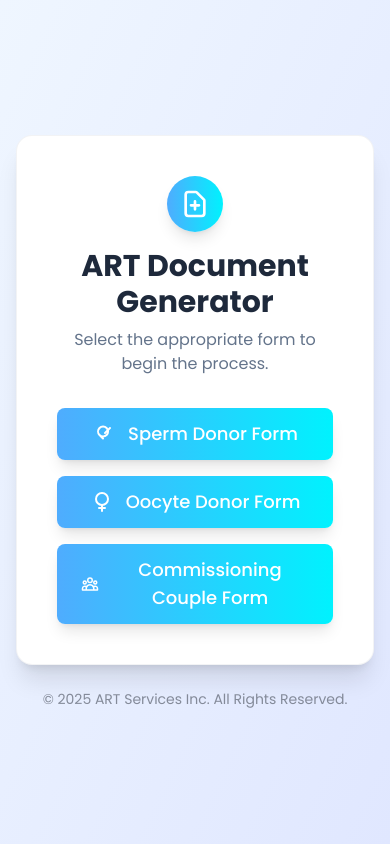
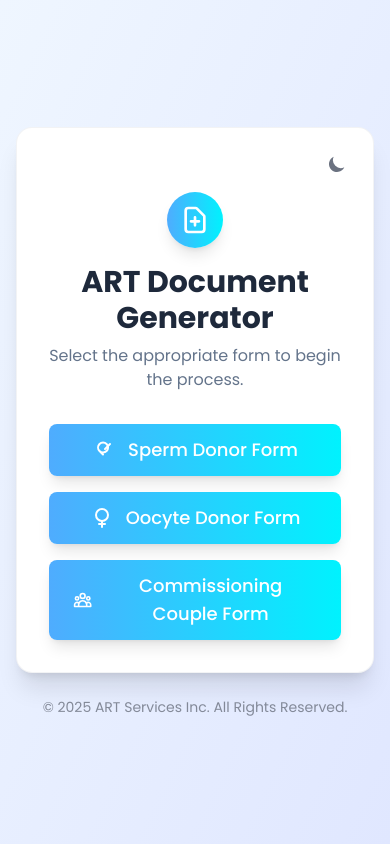
Before and after one commit to sumanthd032/doc-generator, a Flask app: page / in a window 390 px wide. Run offline with Flask 3, Linux system fonts and the light colour scheme; parts of the project's set-up code (start-up, migrations or seed data) failed here and were passed over; some libraries are stand-ins or nearby versions.

Commit message:
add dark mode toggle

```diff
--- a/templates/home.html
+++ b/templates/home.html
@@ -1,4 +1,5 @@
 <!DOCTYPE html>
+<!-- The 'dark' class will be toggled here by JavaScript -->
 <html lang="en">
 <head>
     <meta charset="UTF-8">
@@ -13,13 +14,33 @@
         .bg-custom-gradient {
             background-image: linear-gradient(to right, #4facfe, #00f2fe);
         }
+        /* Custom styles for the toggle switch's sliding circle */
+        .toggle-checkbox:checked {
+            right: 0;
+            border-color: #68D391; /* Green border when checked */
+        }
+        .toggle-checkbox:checked + .toggle-label {
+            background-color: #4A5568; /* Darker background for the track when on */
+        }
     </style>
 </head>
-<body class="bg-gradient-to-br from-blue-50 to-indigo-100 min-h-screen flex flex-col items-center justify-center p-4">
+<!-- ENHANCEMENT: Added dark mode classes for background and transition -->
+<body class="bg-gradient-to-br from-blue-50 to-indigo-100 min-h-screen flex flex-col items-center justify-center p-4 transition-colors duration-300 dark:bg-slate-900 dark:from-gray-900 dark:to-slate-800">
 
-    <div class="bg-white rounded-2xl shadow-xl p-10 max-w-md w-full border border-gray-200/50">
+    <!-- ENHANCEMENT: Added dark mode classes for card background, border, and transition -->
+    <div class="bg-white rounded-2xl shadow-xl p-8 sm:p-10 max-w-md w-full border border-gray-200/50 transition-colors duration-300 dark:bg-slate-800 dark:border-gray-700 relative">
 
-        <div class="flex justify-center mb-4">
+        <!-- NEW: Dark Mode Toggle -->
+        <div class="absolute top-4 right-4">
+            <button id="theme-toggle" type="button" class="text-gray-500 dark:text-gray-400 hover:bg-gray-100 dark:hover:bg-gray-700 focus:outline-none focus:ring-4 focus:ring-gray-200 dark:focus:ring-gray-700 rounded-lg text-sm p-2.5">
+                <!-- Sun Icon (for switching to light mode) -->
+                <svg id="theme-toggle-light-icon" class="hidden w-5 h-5" fill="currentColor" viewBox="0 0 20 20" xmlns="http://www.w3.org/2000/svg"><path d="M10 2a1 1 0 011 1v1a1 1 0 11-2 0V3a1 1 0 011-1zm4 8a4 4 0 11-8 0 4 4 0 018 0zm-.464 4.95l.707.707a1 1 0 001.414-1.414l-.707-.707a1 1 0 00-1.414 1.414zm2.12-10.607a1 1 0 010 1.414l-.706.707a1 1 0 11-1.414-1.414l.707-.707a1 1 0 011.414 0zM17 11a1 1 0 100-2h-1a1 1 0 100 2h1zm-7 4a1 1 0 011 1v1a1 1 0 11-2 0v-1a1 1 0 011-1zM5.05 5.05A1 1 0 003.636 6.464l.707.707a1 1 0 001.414-1.414l-.707-.707zM3 11a1 1 0 100-2H2a1 1 0 100 2h1zM6.464 16.364l-.707.707a1 1 0 001.414 1.414l.707-.707a1 1 0 00-1.414-1.414z"></path></svg>
+                <!-- Moon Icon (for switching to dark mode) -->
+                <svg id="theme-toggle-dark-icon" class="hidden w-5 h-5" fill="currentColor" viewBox="0 0 20 20" xmlns="http://www.w3.org/2000/svg"><path d="M17.293 13.293A8 8 0 016.707 2.707a8.001 8.001 0 1010.586 10.586z"></path></svg>
+            </button>
+        </div>
+
+        <div class="flex justify-center mb-4 mt-8 sm:mt-0">
             <div class="bg-custom-gradient p-3 rounded-full shadow-lg">
                 <svg xmlns="http://www.w3.org/2000/svg" class="h-8 w-8 text-white" fill="none" viewBox="0 0 24 24" stroke="currentColor" stroke-width="2">
                     <path stroke-linecap="round" stroke-linejoin="round" d="M9 13h6m-3-3v6m5 5H7a2 2 0 01-2-2V5a2 2 0 012-2h5.586a1 1 0 01.707.293l5.414 5.414a1 1 0 01.293.707V19a2 2 0 01-2 2z" />
@@ -27,18 +48,19 @@
             </div>
         </div>
 
-        <h1 class="text-3xl font-bold text-center text-slate-800 mb-2">
+        <!-- ENHANCEMENT: Added dark mode class for heading text -->
+        <h1 class="text-3xl font-bold text-center text-slate-800 mb-2 transition-colors duration-300 dark:text-white">
             ART Document Generator
         </h1>
 
-        <p class="text-center text-slate-500 mb-8">Select the appropriate form to begin the process.</p>
+        <!-- ENHANCEMENT: Added dark mode class for paragraph text -->
+        <p class="text-center text-slate-500 mb-8 transition-colors duration-300 dark:text-slate-400">Select the appropriate form to begin the process.</p>
 
         <div class="space-y-4">
             <a href="/sperm" class="block">
                 <button class="w-full bg-custom-gradient text-white font-medium py-3 px-6 rounded-lg shadow-lg hover:shadow-xl transform hover:scale-105 hover:brightness-110 transition-all duration-300 ease-in-out text-lg flex items-center justify-center space-x-3">
                     <svg xmlns="http://www.w3.org/2000/svg" class="h-6 w-6" fill="none" viewBox="0 0 24 24" stroke="currentColor" stroke-width="2">
-                        <path stroke-linecap="round" stroke-linejoin="round" d="M11 16.5l-3.5-3.5m0 0a5 5 0 100-7 5 5 0 000 7z" />
-                        <path stroke-linecap="round" stroke-linejoin="round" d="M18 6l-5 5" />
+                        <path stroke-linecap="round" stroke-linejoin="round" d="M11 16.5l-3.5-3.5m0 0a5 5 0 100-7 5 5 0 000 7z" /><path stroke-linecap="round" stroke-linejoin="round" d="M18 6l-5 5" />
                     </svg>
                     <span>Sperm Donor Form</span>
                 </button>
@@ -47,8 +69,7 @@
             <a href="/oocyte" class="block">
                 <button class="w-full bg-custom-gradient text-white font-medium py-3 px-6 rounded-lg shadow-lg hover:shadow-xl transform hover:scale-105 hover:brightness-110 transition-all duration-300 ease-in-out text-lg flex items-center justify-center space-x-3">
                     <svg xmlns="http://www.w3.org/2000/svg" class="h-6 w-6" fill="none" viewBox="0 0 24 24" stroke="currentColor" stroke-width="2">
-                      <path stroke-linecap="round" stroke-linejoin="round" d="M12 15a6 6 0 100-12 6 6 0 000 12z" />
-                      <path stroke-linecap="round" stroke-linejoin="round" d="M12 15v6m-3-3h6" />
+                      <path stroke-linecap="round" stroke-linejoin="round" d="M12 15a6 6 0 100-12 6 6 0 000 12z" /><path stroke-linecap="round" stroke-linejoin="round" d="M12 15v6m-3-3h6" />
                     </svg>
                     <span>Oocyte Donor Form</span>
                 </button>
@@ -65,9 +86,50 @@
         </div>
     </div>
 
-    <footer class="text-center mt-6 text-sm text-gray-500/80">
+    <!-- ENHANCEMENT: Added dark mode class for footer text -->
+    <footer class="text-center mt-6 text-sm text-gray-500/80 transition-colors duration-300 dark:text-gray-400">
         <p>&copy; 2025 ART Services Inc. All Rights Reserved.</p>
     </footer>
 
+    <!-- NEW: JavaScript for Dark Mode Toggle -->
+    <script>
+        const themeToggleDarkIcon = document.getElementById('theme-toggle-dark-icon');
+        const themeToggleLightIcon = document.getElementById('theme-toggle-light-icon');
+        const themeToggleButton = document.getElementById('theme-toggle');
+
+        // Function to apply the theme
+        const applyTheme = (theme) => {
+            if (theme === 'dark') {
+                document.documentElement.classList.add('dark');
+                themeToggleLightIcon.classList.remove('hidden');
+                themeToggleDarkIcon.classList.add('hidden');
+                localStorage.setItem('theme', 'dark');
+            } else {
+                document.documentElement.classList.remove('dark');
+                themeToggleLightIcon.classList.add('hidden');
+                themeToggleDarkIcon.classList.remove('hidden');
+                localStorage.setItem('theme', 'light');
+            }
+        };
+
+        // Check for saved theme in localStorage or user's system preference
+        const savedTheme = localStorage.getItem('theme');
+        const systemPrefersDark = window.matchMedia('(prefers-color-scheme: dark)').matches;
+
+        if (savedTheme) {
+            applyTheme(savedTheme);
+        } else if (systemPrefersDark) {
+            applyTheme('dark');
+        } else {
+            applyTheme('light');
+        }
+
+        // Add event listener to the toggle button
+        themeToggleButton.addEventListener('click', () => {
+            const isDarkMode = document.documentElement.classList.contains('dark');
+            applyTheme(isDarkMode ? 'light' : 'dark');
+        });
+    </script>
+
 </body>
 </html>
```
